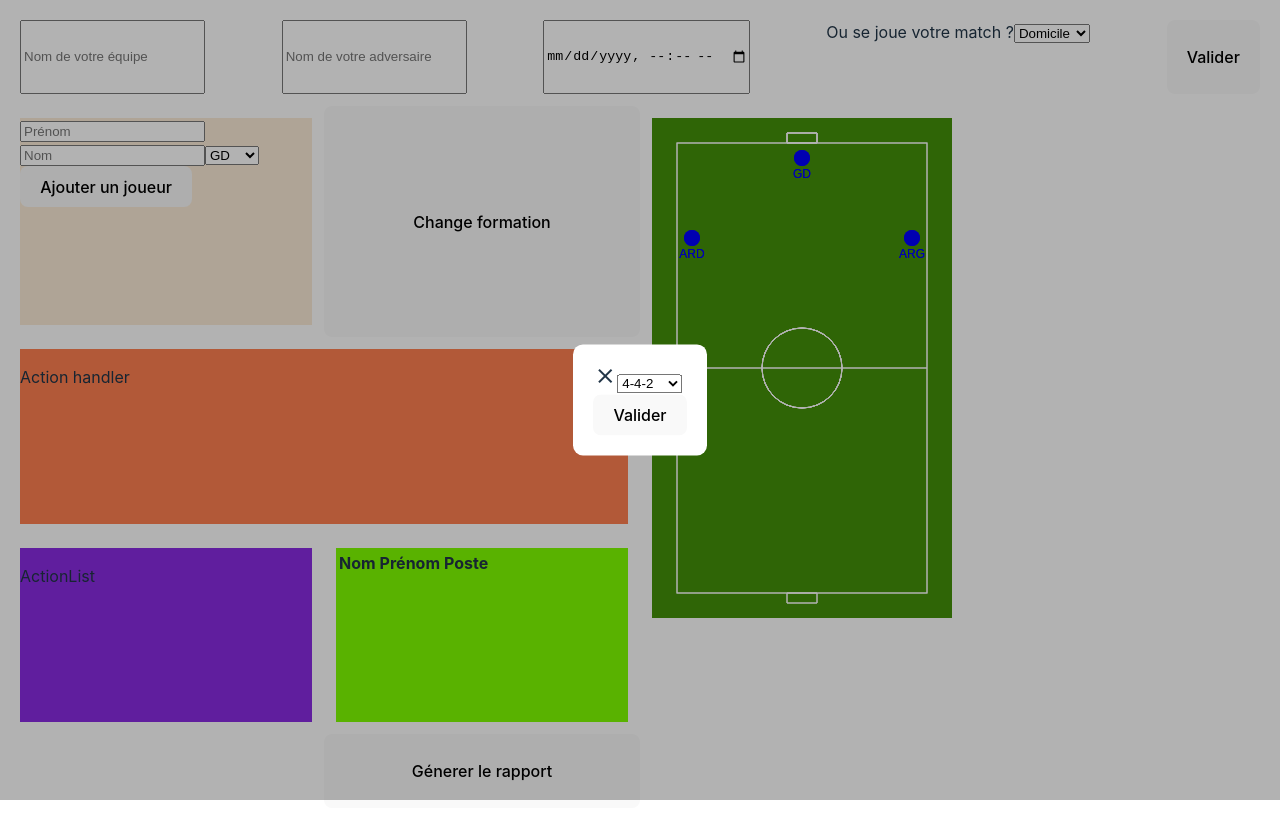
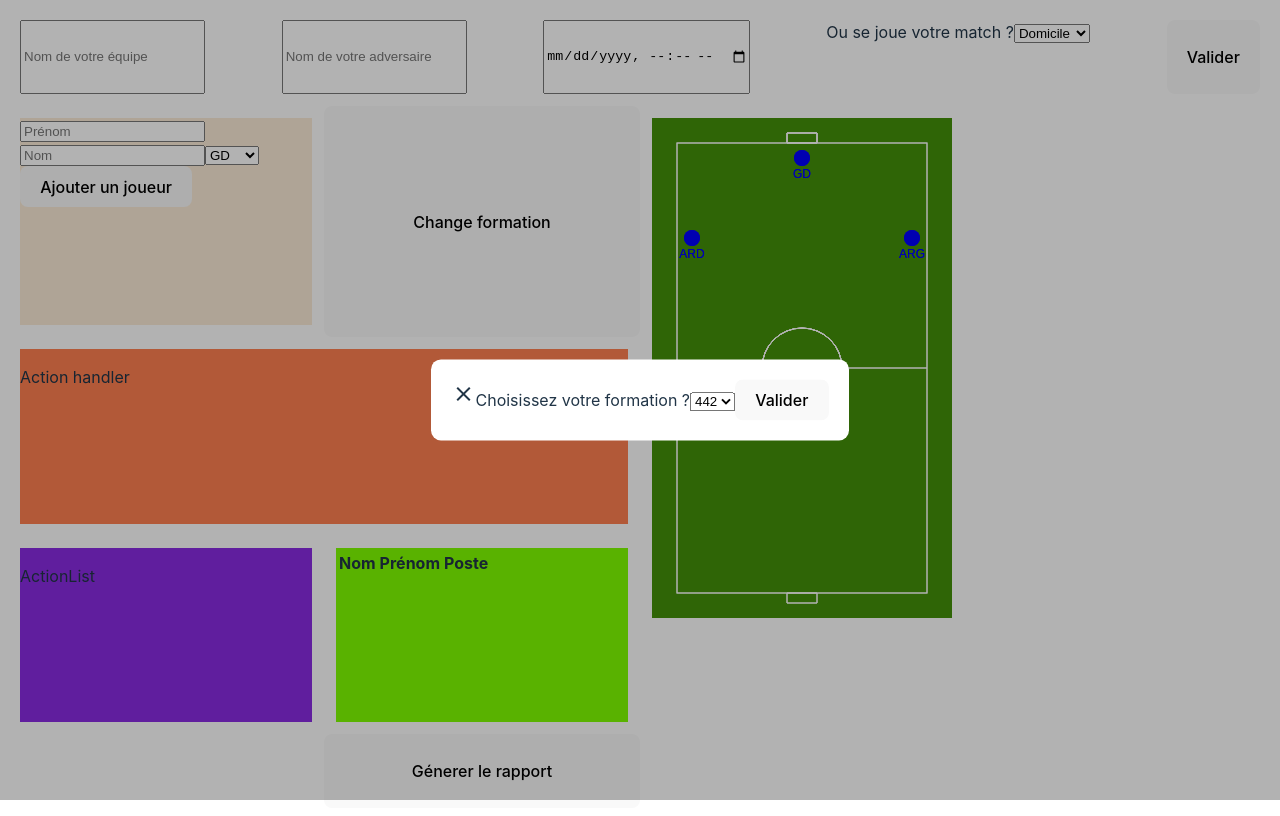
Before and after one commit to ceulain/match-report, a React (Vite) app: page / in a window 1280 px wide. Built offline with nearby package versions, Linux system fonts and the light colour scheme.

Commit message:
feat: add select with right data

```diff
--- a/src/Modal/content.tsx
+++ b/src/Modal/content.tsx
@@ -1,12 +1,15 @@
+import { useState } from "react";
+import data from "../data";
 import classes from "./styles.module.css";
 
 type Props = {
   onClose: () => void;
 };
 
-const mock = ["4-4-2", "4-3-3", "4-1-4-1"];
+export default function Content({ onClose }: Props) {
+  const formations = Object.keys(data);
+  const [selectedFormation, setSelectedFormation] = useState(formations[0]);
 
-export default function Content({ onClose }: Props) {
   return (
     <div className={classes.wrapper}>
       <div className={classes["modal-wrapper"]}>
@@ -16,9 +19,17 @@ export default function Content({ onClose }: Props) {
         >
           close
         </span>
-        <select>
-          {mock.map((formation) => (
-            <option value={formation}>{formation}</option>
+        <label htmlFor="formations">Choisissez votre formation ?</label>
+        <select
+          id="formations"
+          name="formations"
+          value={selectedFormation}
+          onChange={(e) => setSelectedFormation(e.target.value)}
+        >
+          {formations.map((formation) => (
+            <option key={formation} value={formation}>
+              {formation}
+            </option>
           ))}
         </select>
         <button onClick={onClose}>Valider</button>
--- a/src/Modal/styles.module.css
+++ b/src/Modal/styles.module.css
@@ -18,7 +18,7 @@
 
   margin: 0 auto;
 
-  width: min-content;
+  width: fit-content;
   height: min-content;
   padding: 20px;
   background-color: #fff;
```
